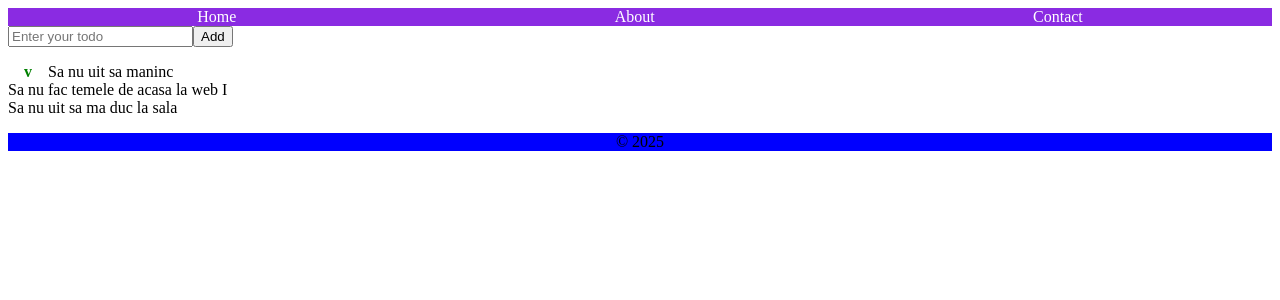
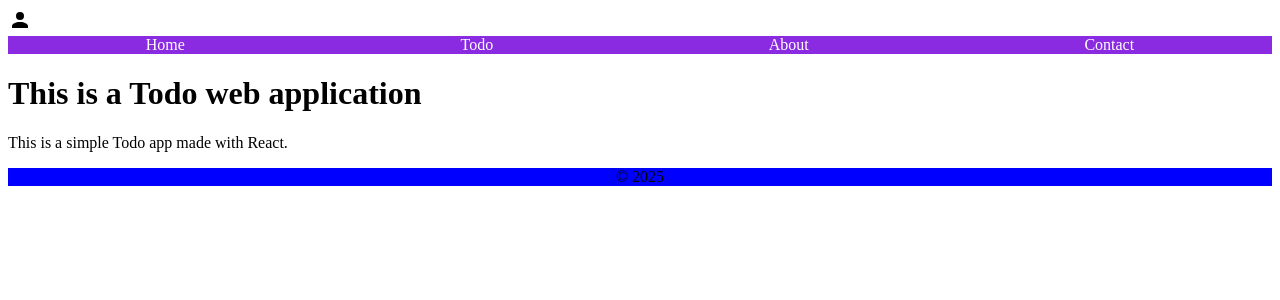
Before and after one commit to sergiuchilat/react-2025, a Next.js app: page / in a window 1280 px wide. Shown: the top 300 px of the page. Built offline with nearby package versions, Linux system fonts and the light colour scheme.

Commit message:
Refactoring: add new Page todo and move Todo feature to this page

```diff
--- a/src/app/page.js
+++ b/src/app/page.js
@@ -2,8 +2,7 @@
 import React from 'react';
 import Icon from '@mdi/react';
 import { mdiAccount, mdiBlockHelper } from '@mdi/js';
-import TodoAdd from '../components/todo/TodoAdd';
-import TodoList from '../components/todo/TodoList';
+
 import NavBar from '../components/layout/NavBar';
 import Footer from '@/components/layout/Footer';
 
@@ -11,9 +10,12 @@ import Footer from '@/components/layout/Footer';
 export default function Home() {
   return (
     <>
+      <Icon path={mdiAccount} size={1} />
       <NavBar/>
-      <TodoAdd />
-      <TodoList />
+      <h1>This is a Todo web application</h1>
+      <p>
+        This is a simple Todo app made with React.
+      </p>
       <Footer/>
     </>
   );
--- a/src/components/layout/NavBar.jsx
+++ b/src/components/layout/NavBar.jsx
@@ -4,6 +4,9 @@ export default function NavBar() {
             <ul>
                 <li>
                     <a href="/">Home</a>
+                </li>
+                <li>
+                    <a href="/todo">Todo</a>
                 </li>
                 <li>
                     <a href="/about">About</a>
```
Also changed, not shown: src/app/todo/page.jsx (added, +15 -0 lines).
